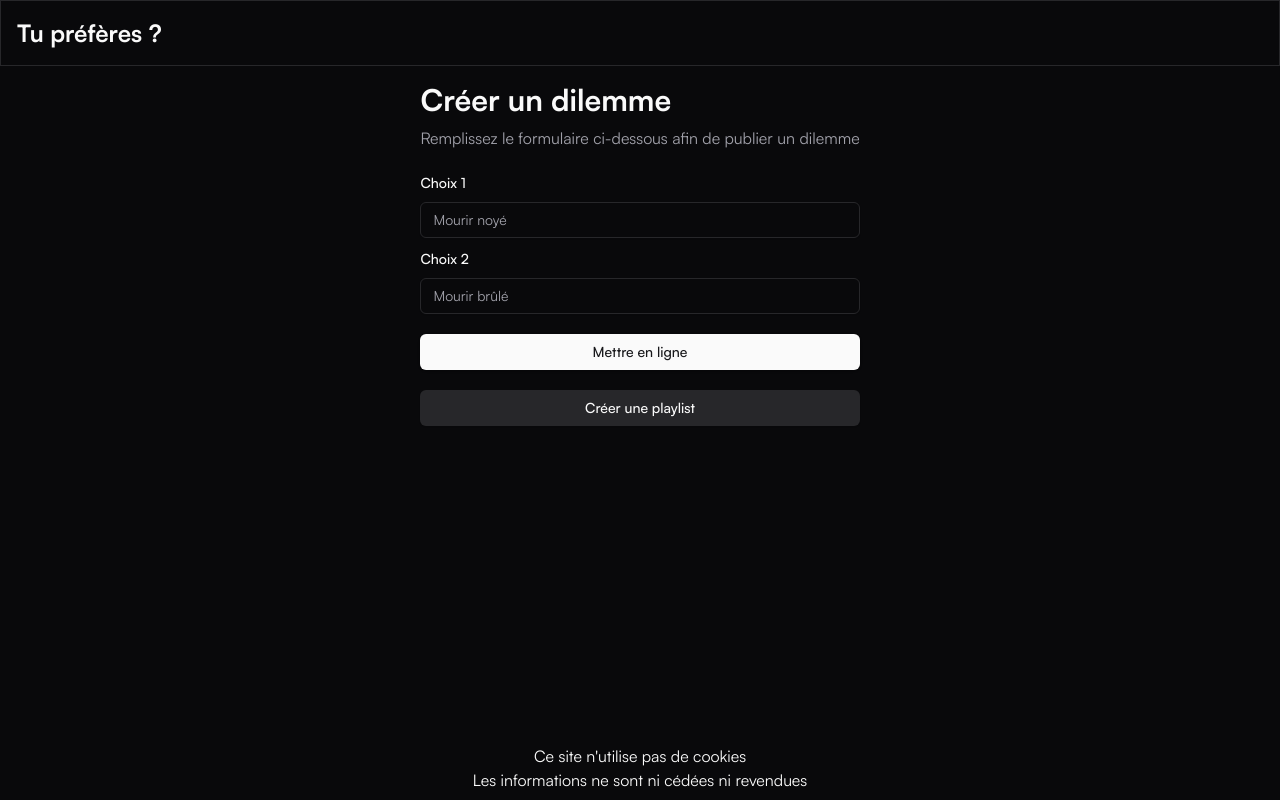
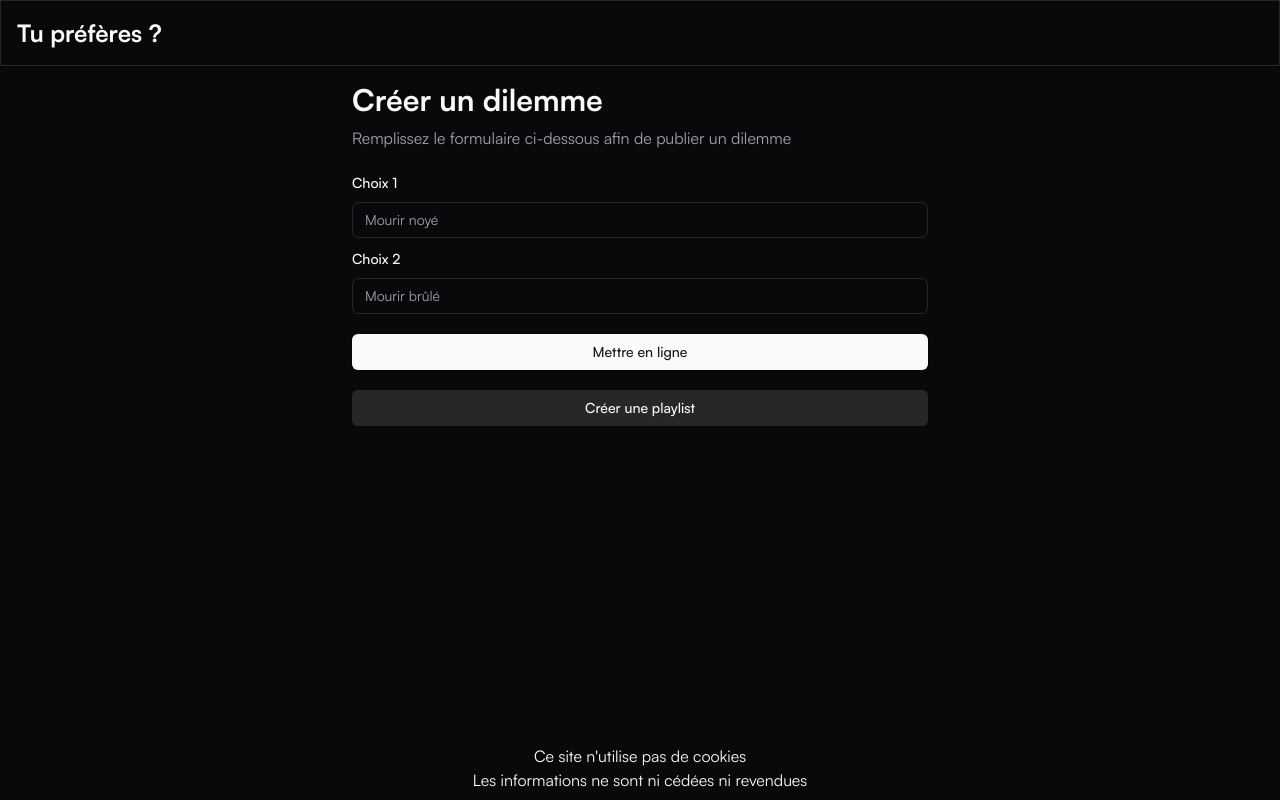
Before and after one commit to Kylian-d-p/tu-preferes, a Next.js app: page /create in a window 1280 px wide. Built offline with nearby package versions, Linux system fonts and the light colour scheme.

Commit message:
Refactor create form to update French labels and improve layout

```diff
--- a/app/create/page.tsx
+++ b/app/create/page.tsx
@@ -4,8 +4,8 @@ import { Button } from "@/components/ui/button";
 
 export default async function CreateChoice() {
   return (
-    <main className="max-w-3xl mx-auto flex flex-col items-center gap-5 mt-4">
-      <div className="flex flex-col gap-2">
+    <main className="w-full max-w-xl mx-auto flex flex-col items-center gap-5 mt-4">
+      <div className="flex flex-col gap-2 w-full">
         <h1 className="text-3xl font-bold">Créer un dilemme</h1>
         <p className="text-muted-foreground">Remplissez le formulaire ci-dessous afin de publier un dilemme</p>
       </div>
```
